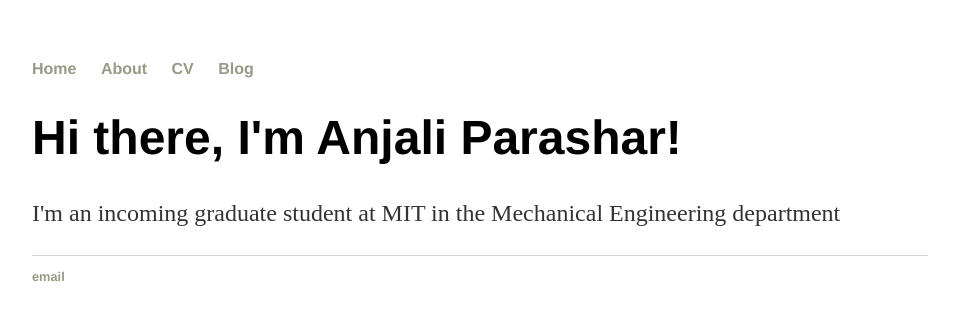
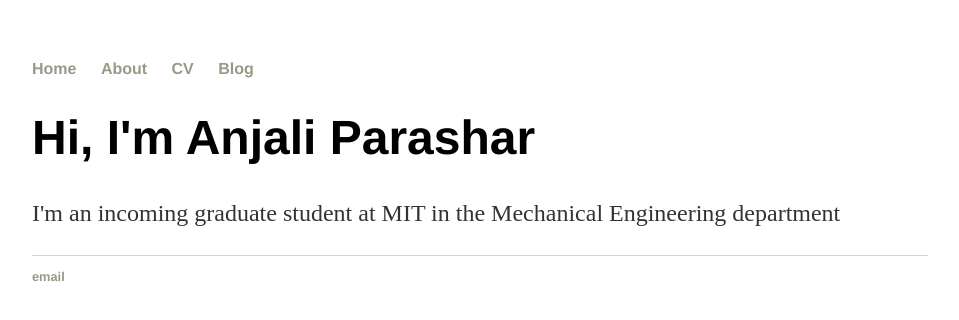
Before and after one commit to anjaliParashar/anjaliParashar.github.io, a Jekyll site: the page built from index.html, in a window 1280 px wide. Shown: the top 320 px of the page, without its empty margins (160-1119 px from the left). Built offline with Jekyll 4.4.1, drawn with Linux system fonts in a browser that asks for light colours.

Commit message:
Update index.html

```diff
--- a/index.html
+++ b/index.html
@@ -1,29 +1,8 @@
-<!DOCTYPE html>
-<html>
-	<head>
-		<title>Anjali Parashar </title>
-		<link rel="stylesheet" type="text/css" href="/css/main.css">
-	</head>
-	<body>
-		<nav>
-    		<ul>
-        		<li><a href="/">Home</a></li>
-	        	<li><a href="/about">About</a></li>
-        		<li><a href="/cv">CV</a></li>
-        		<li><a href="/blog">Blog</a></li>
-    		</ul>
-		</nav>
-		<div class="container">
-    		<div class="blurb">
-        		<h1>Hi there, I'm Anjali Parashar!</h1>
-				<p>I'm an incoming graduate student at MIT in the Mechanical Engineering department </p>
-    		</div><!-- /.blurb -->
-		</div><!-- /.container -->
-		<footer>
-    		<ul>
-        		<li><a href="mailto:anjaliparashar12@gmail.com">email</a></li>
-        		<!--li><a href="https://github.com/hankquinlan">github.com/hankquinlan</a></li-->
-			</ul>
-		</footer>
-	</body>
-</html>
+---
+layout: default
+title: Anjali Parashar
+---
+<div class="blurb">
+	<h1>Hi, I'm Anjali Parashar</h1>
+	<p>I'm an incoming graduate student at MIT in the Mechanical Engineering department </p>
+</div><!-- /.blurb -->
```
